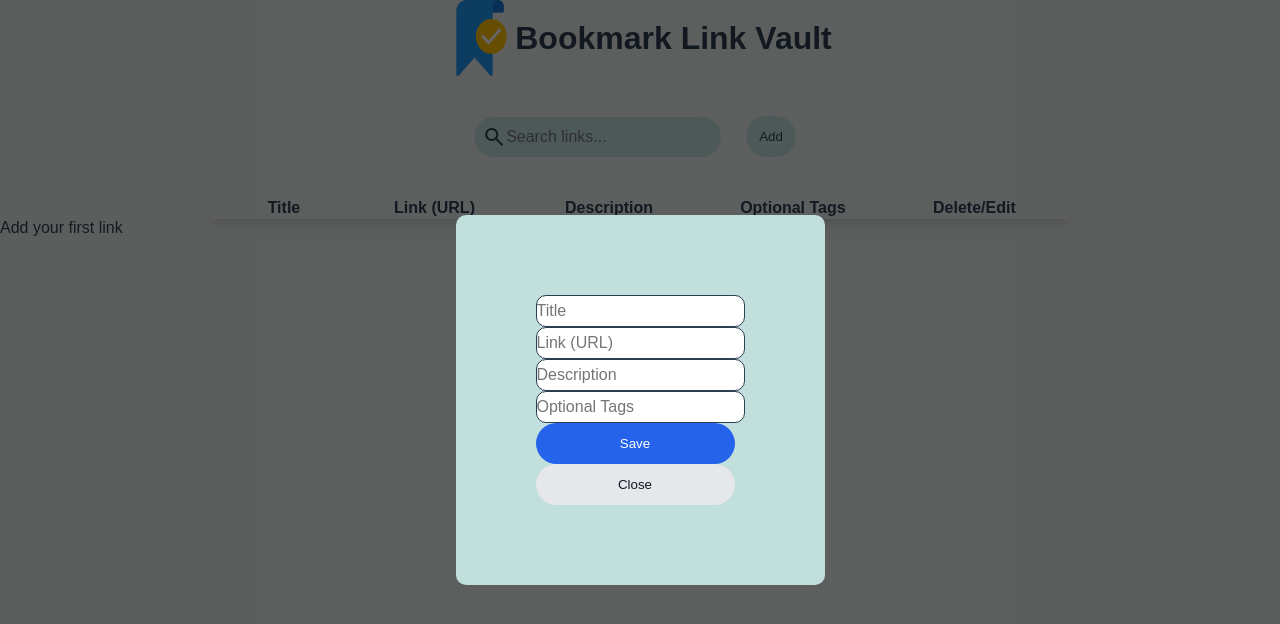
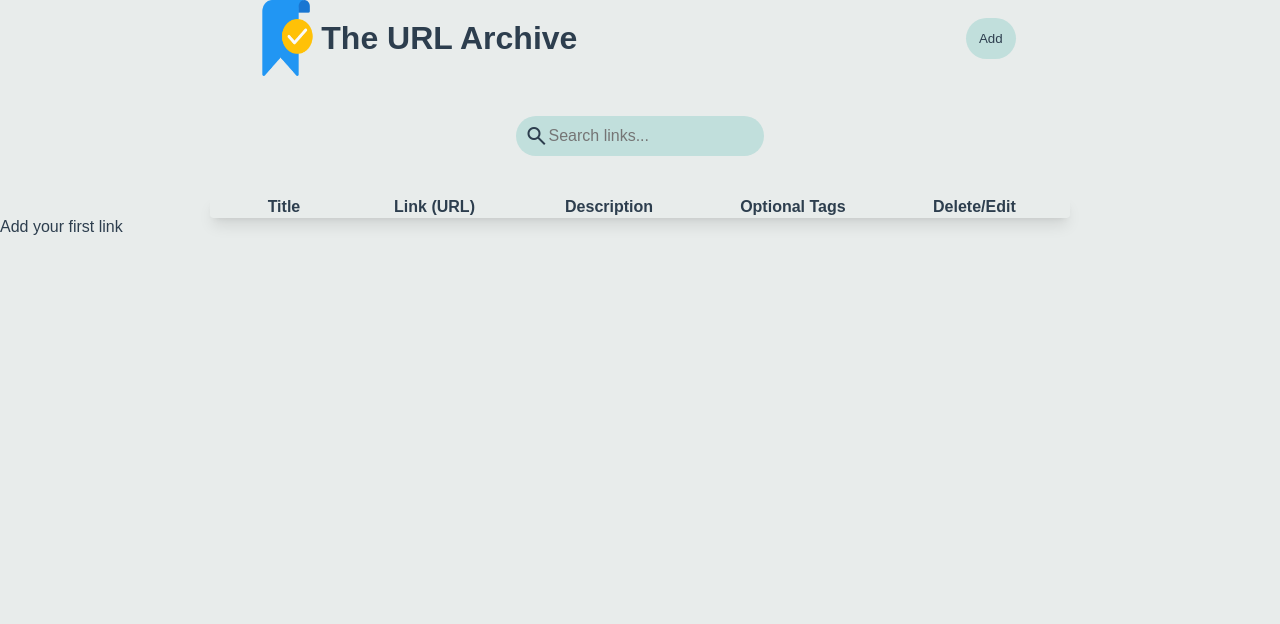
Before and after one commit to NeeloByron/Task-2-ReactTS-Links-Vault, a React (Vite) app: page / in a window 1280 px wide. Shown: the top 624 px of the page. Built offline with nearby package versions, Linux system fonts and the light colour scheme; a web font is replaced by a local one.

Commit message:
Top alignment bar alignment

```diff
--- a/src/Components/LinkVaultApp.tsx
+++ b/src/Components/LinkVaultApp.tsx
@@ -26,7 +26,7 @@ export const LinkVaultApp = () => {
     });
 
     const [searchTerm, setSearchTerm] = useState("");
-    const [isModalOpen, setIsModalOpen] = useState("false");
+    const [isModalOpen, setIsModalOpen] = useState(false);
     const [editingItem, setEditingItem] = useState<LinkItem | null>(null);
 
     {/* saving data*/}
@@ -82,9 +82,12 @@ export const LinkVaultApp = () => {
   return (
        <>
          <div className={'main'}>
-            <header className={'header'}>
-             <img src={bookmarkIcon} alt='BookMarkicon' style={{ width: '67px', height: '76px' }} />
-             <h1> Bookmark Link Vault</h1>
+           <header className={'header'}>
+             <div className={'titleAndLogo'}>
+               <img src={bookmarkIcon} alt='BookMarkicon' style={{ width: '67px', height: '76px' }} />
+               <h1>The URL Archive</h1>
+              </div>
+             <Button type='button' btnText='Add' onClick={() => { setEditingItem(null); setIsModalOpen(true);}} />
             </header>
 
             <main className={'bodyContainer'}>
@@ -103,7 +106,7 @@ export const LinkVaultApp = () => {
                 </button>
               )}
               </div>
-              <Button type='button' btnText='Add' onClick={() => { setEditingItem(null); setIsModalOpen(true)}} />
+
             </main>
 
             <footer className={'footer'}>
--- a/src/index.css
+++ b/src/index.css
@@ -34,7 +34,7 @@ body {
 
 .main .header {
      display: flex;
-     justify-content: center;
+     justify-content: space-around;
      align-items: center;
      width: 100%;
      padding: 0 20px;
@@ -55,12 +55,15 @@ body {
 .main h1 {
     font-size: 2rem;
 }
-
-.bookmarkIcon img {
+.titleAndLogo {
+    display: flex;
+    align-items: center;
+}
+.titleAndLogo .bookmarkIcon img {
   width: auto;
   height: auto;
-  max-width: 67px;
-  max-height: 76px;
+  max-width: 52px;
+  max-height: 51px;
 }
 
 /*main body*/
```
